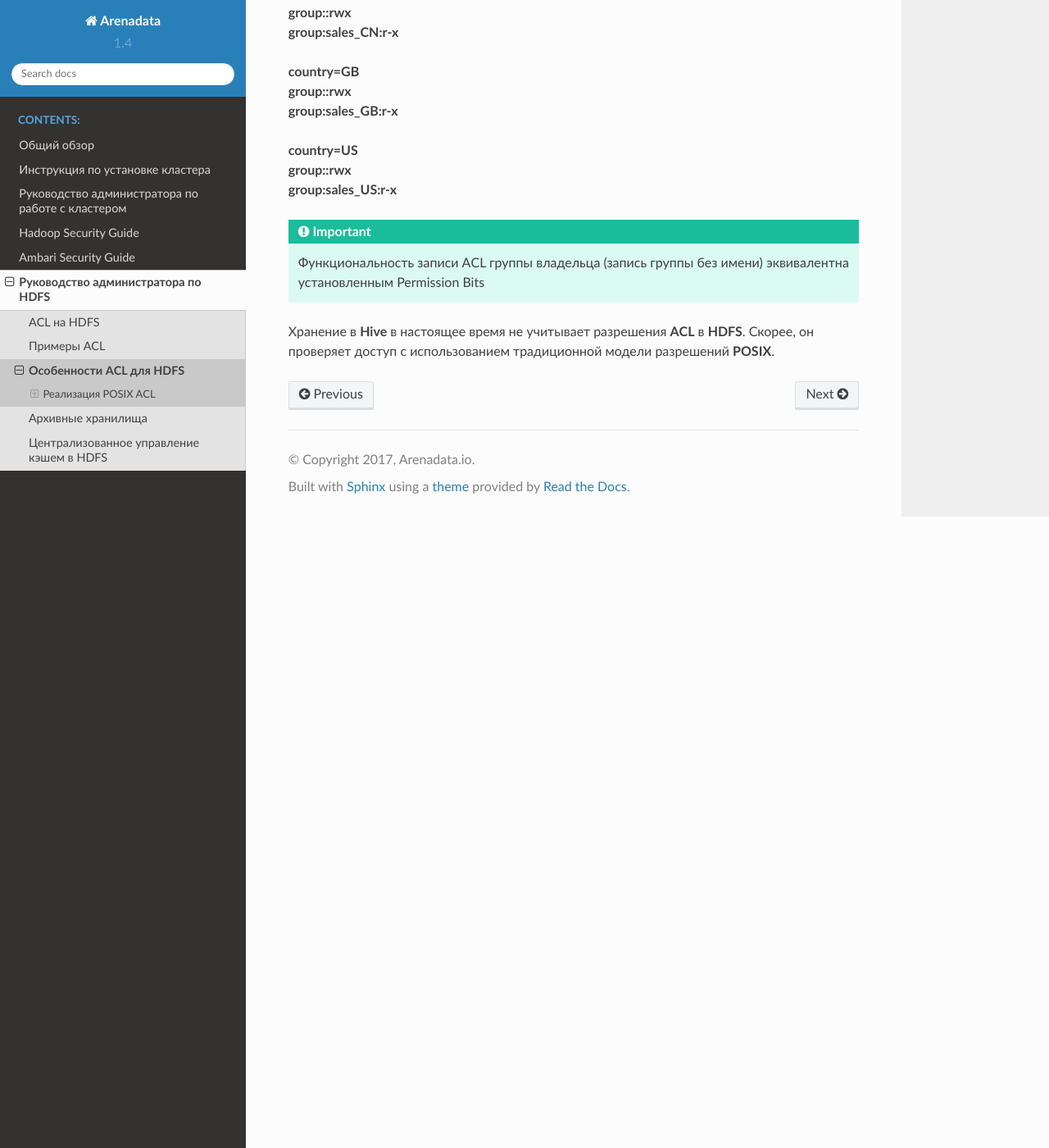
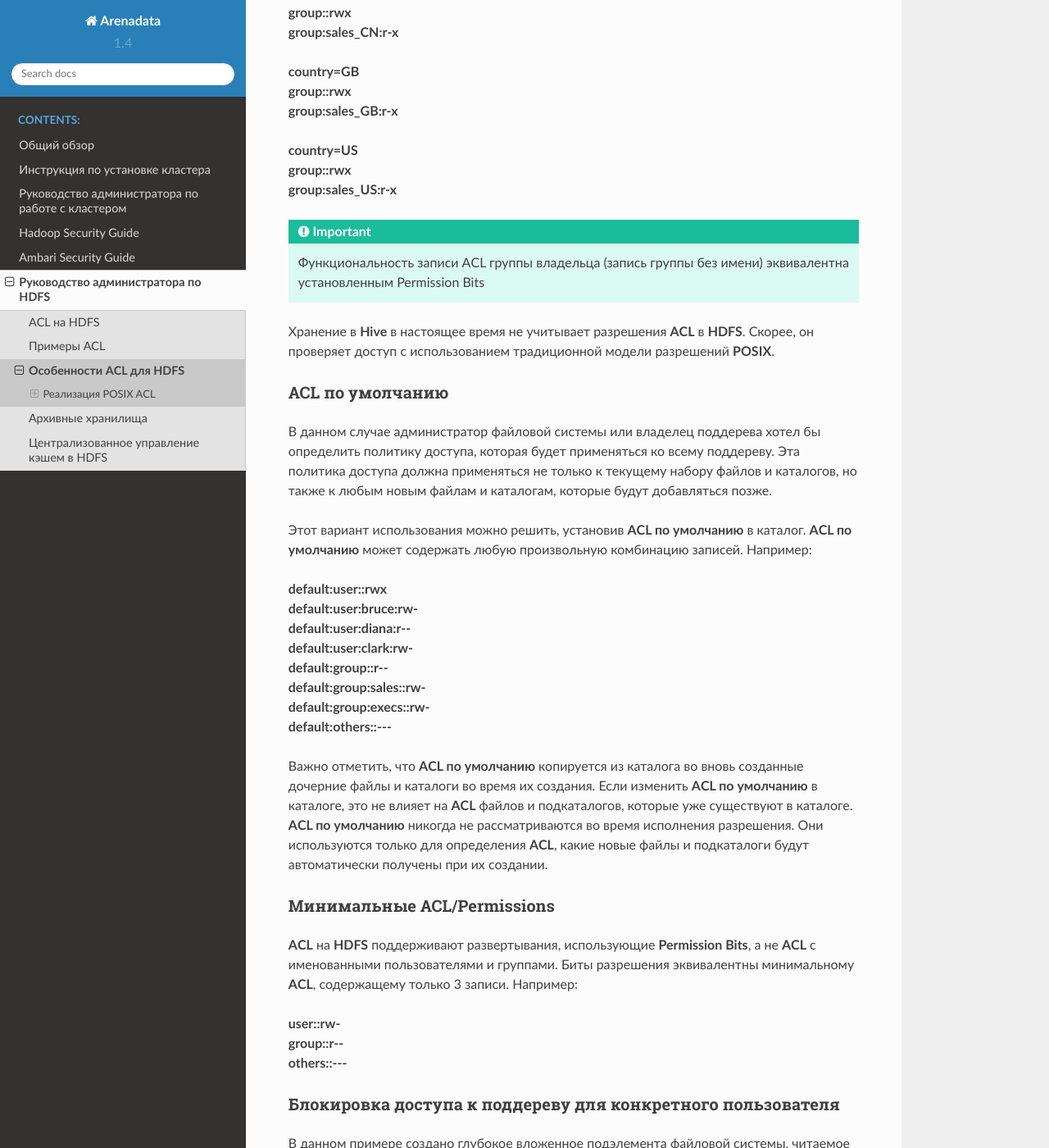
Before and after one commit to arenadata/docs_adps, a Sphinx documentation site: the page built from source/HDFSadmin/features.rst, in a window 1280 px wide and 1400 px high, scrolled down 3312 px. Shown: the whole window at 82% size. Built offline with Sphinx 7.4.7 and the Read the Docs theme 2.0.0, drawn with Linux system fonts in a browser that asks for light colours; some of the changed text lies outside the part shown.

Commit message:
Update features.rst

```diff
--- a/source/HDFSadmin/features.rst
+++ b/source/HDFSadmin/features.rst
@@ -147,3 +147,66 @@ Hive Partitioned Tables
 .. important:: Функциональность записи ACL группы владельца (запись группы без имени) эквивалентна установленным Permission Bits
 
 Хранение в **Hive** в настоящее время не учитывает разрешения **ACL** в **HDFS**. Скорее, он проверяет доступ с использованием традиционной модели разрешений **POSIX**.
+
+
+
+ACL по умолчанию
+~~~~~~~~~~~~~~~~
+
+В данном случае администратор файловой системы или владелец поддерева хотел бы определить политику доступа, которая будет применяться ко всему поддереву. Эта политика доступа должна применяться не только к текущему набору файлов и каталогов, но также к любым новым файлам и каталогам, которые будут добавляться позже.
+
+Этот вариант использования можно решить, установив **ACL по умолчанию** в каталог. **ACL по умолчанию** может содержать любую произвольную комбинацию записей. Например:
+
+:command:`default:user::rwx` |br|
+:command:`default:user:bruce:rw-` |br|
+:command:`default:user:diana:r--` |br|
+:command:`default:user:clark:rw-` |br|
+:command:`default:group::r--` |br|
+:command:`default:group:sales::rw-` |br|
+:command:`default:group:execs::rw-` |br|
+:command:`default:others::---`
+
+Важно отметить, что **ACL по умолчанию** копируется из каталога во вновь созданные дочерние файлы и каталоги во время их создания. Если изменить **ACL по умолчанию** в каталоге, это не влияет на **ACL** файлов и подкаталогов, которые уже существуют в каталоге. **ACL по умолчанию** никогда не рассматриваются во время исполнения разрешения. Они используются только для определения **ACL**, какие новые файлы и подкаталоги будут автоматически получены при их создании.
+
+
+
+Минимальные ACL/Permissions
+~~~~~~~~~~~~~~~~~~~~~~~~~~~
+
+**ACL** на **HDFS** поддерживают развертывания, использующие **Permission Bits**, а не **ACL** с именованными пользователями и группами. Биты разрешения эквивалентны минимальному **ACL**, содержащему только 3 записи. Например:
+
+:command:`user::rw-` |br|
+:command:`group::r--` |br|
+:command:`others::---`
+
+
+
+Блокировка доступа к поддереву для конкретного пользователя
+~~~~~~~~~~~~~~~~~~~~~~~~~~~~~~~~~~~~~~~~~~~~~~~~~~~~~~~~~~~
+
+В данном примере создано глубокое вложенное подэлемента файловой системы, читаемое во всем мире, к которому устанавливается требование блокировать доступ для конкретного пользователя ко всем файлам этого поддерева.
+
+Этот пример можно решить, установив **ACL** в корневое дерево, с именованной пользовательской записью, которая удаляет весь доступ пользователя. Для этой файловой системы:
+
+:command:`dir1` |br|
+:command:``-- dir2` |br|
+    :command:``-- dir3` |br|
+        :command:`|-- file1` |br|
+        :command:`|-- file2` |br|
+        :command:``-- file3` |br|
+:command:`dir1`-- dir2`-- dir3|-- file1|-- file2`-- file3`
+
+Установка **ACL** на *dir2* блокирует доступ для Bruce к *dir3*, *file1*, *file2* и *file3*:
+
+:command:`user:bruce:---`
+
+Удаление разрешений на выполнение на *dir2* означает, что Брюс не может получить доступ к *dir2* и, следовательно, не может видеть ни один из его дочерних элементов. Это также означает, что доступ блокируется автоматически для любых вновь добавленных файлов под *dir2*. То есть если *file4* создается под *dir3*, Брюс не сможет получить к нему доступ.
+
+
+
+ACL с Sticky Bit
+~~~~~~~~~~~~~~~~
+
+В данном случае нескольким именованным пользователям или группам требуется полный доступ к каталогу общего назначения, например, */ tmp*. Однако разрешения "Write" и "Execute" в каталоге также дают пользователям возможность удалять или переименовывать любые файлы в каталоге, даже файлы, созданные другими пользователями. Разрешения пользователей необходимо ограничить, чтобы у них был допуск на удаление или переименование созданных только ими файлов.
+
+Этот случай можно решить, объединив **ACL** с **Sticky bit**. **Sticky bit** – это функциональность, которая в настоящее время работает с **Permission Bits**. И она работает в сочетании с **ACL**.
```
